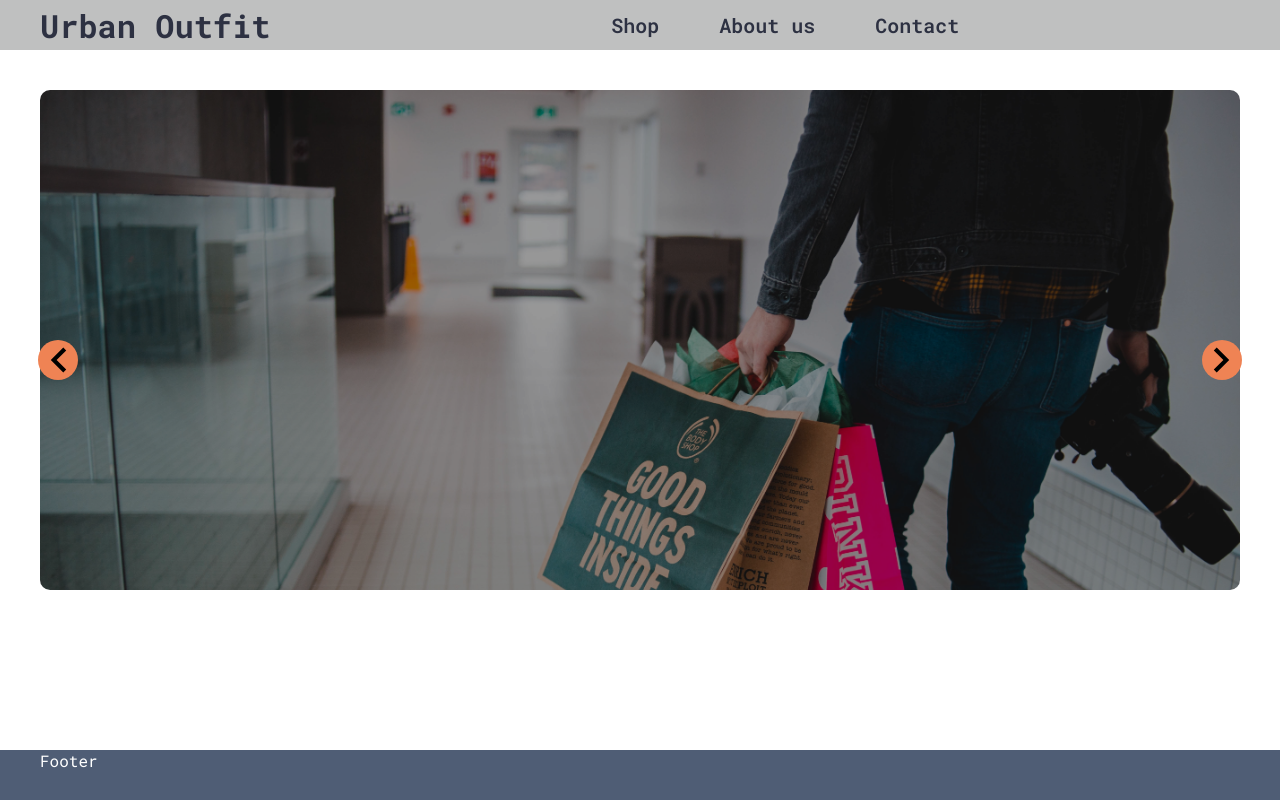
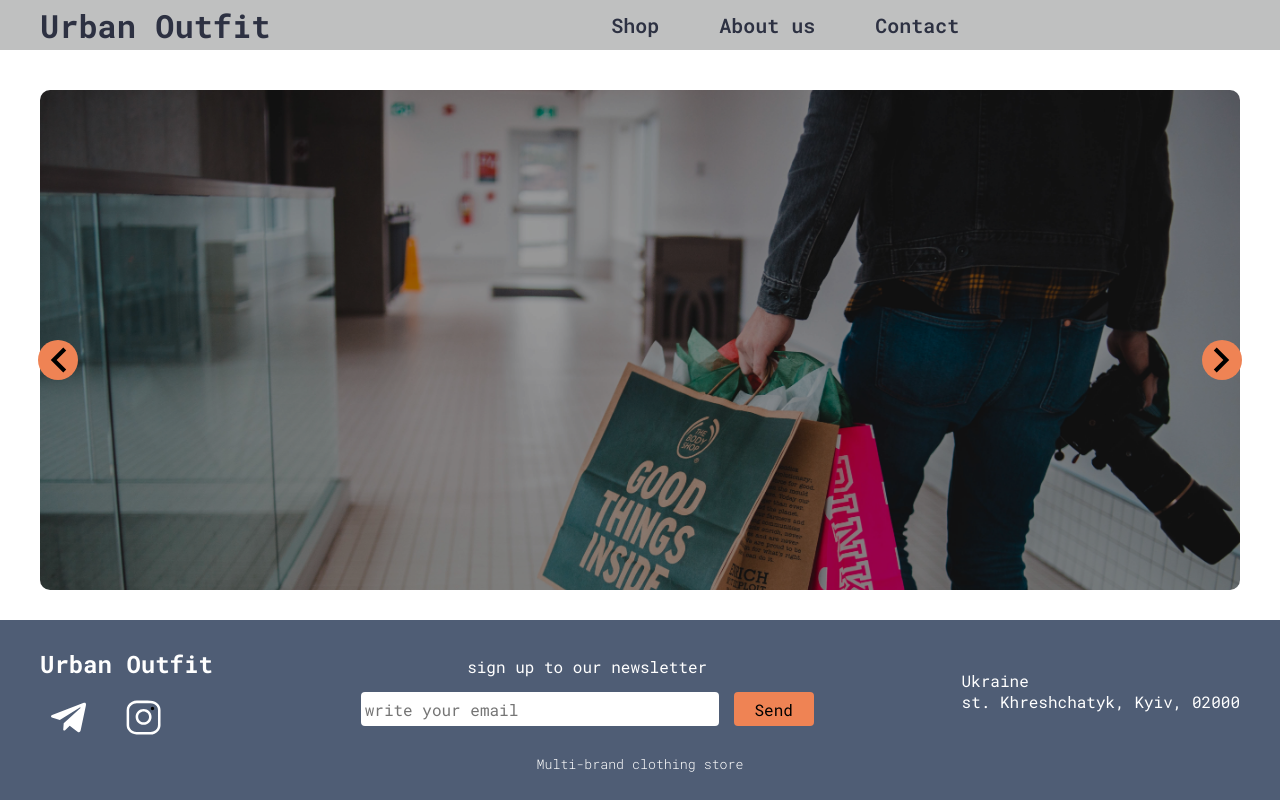
Before and after one commit to ruslansymonenko/Urban-Outfit-Shop, a React (Create React App) app in the folder client/: page / in a window 1280 px wide. Built offline with nearby package versions, Linux system fonts and the light colour scheme; no server answers.

Commit message:
made footer for the website

```diff
--- a/client/src/components/Footer.js
+++ b/client/src/components/Footer.js
@@ -1,10 +1,39 @@
+import socialInsta from '../assets/icons/instagram.svg';
+import socialTelgram from '../assets/icons/telegram.svg';
+
 const Footer = () => {
   return(
     <footer className="footer">
       <div className="container">
         <div className="footer-content">
-          Footer
+          <div className="footer-contact">
+            <h2 className="footer-contact__title">Urban Outfit</h2>
+            <ul className="footer-contact__social">
+              <li className="footer-contact__social-item">
+                <a href="https://www.google.com/">
+                  <img src={socialTelgram} alt="" />
+                </a>
+              </li>
+              <li className="footer-contact__social-item">
+                <a href="https://www.google.com/">
+                  <img src={socialInsta} alt="" />
+                </a>
+              </li>
+            </ul>
+          </div>
+          <div className="footer-newsletter">
+            <h4 className="footer-newsletter__title">sign up to our newsletter</h4>
+            <form className="footer-form" action="#">
+              <input className="footer-form__input" type="text" placeholder="write your email"/>
+              <button className="footer-form__btn">Send</button>
+            </form>
+          </div>
+          <div className="footer-adress">
+            <p>Ukraine</p>
+            <p>st. Khreshchatyk, Kyiv, 02000</p>
+          </div>
         </div>
+        <h5 className="footer-subtitle">Multi-brand clothing store</h5>
       </div>
     </footer>
   )
--- a/client/src/index.css
+++ b/client/src/index.css
@@ -172,6 +172,78 @@
   bottom: 0;
   left: 0;
   width: 100%;
-  height: 50px;
+  height: 180px;
   background-color: var(--md-gray);
+  display: flex;
+  align-items: center;
 }
+
+.footer-content{
+  display: flex;
+  align-items: center;
+  justify-content: space-between;
+}
+
+.footer-contact{
+  display: flex;
+  flex-direction: column;
+  justify-content: center;
+  align-items: center;
+}
+
+.footer-contact__title{
+  margin-bottom: 20px;
+}
+
+.footer-contact__social{
+  display: flex;
+}
+
+.footer-contact__social-item{
+  height: 35px;
+  width: 35px;
+  margin-right: 40px;
+}
+
+.footer-contact__social-item a {
+  cursor: pointer;
+}
+
+.footer-newsletter{
+  display: flex;
+  flex-direction: column;
+  align-items: center;
+}
+
+.footer-newsletter__title{
+  margin-bottom: 15px;
+  font-weight: 400;
+}
+
+.footer-form__input{
+  font-family: inherit;
+  padding: 4px;
+  height: 26px;
+  margin-right: 15px;
+  width: 350px;
+  border-radius: 4px;
+  border: none;
+}
+.footer-form__input:focus{
+  outline: none;
+}
+
+.footer-form__btn{
+  height: 34px;
+  width: 80px;
+  background-color: var(--orange);
+  border: none;
+  border-radius: 4px;
+  cursor: pointer;
+}
+
+.footer-subtitle{
+  text-align: center;
+  font-weight: 300;
+  margin-top: 20px;
+}
```
Also changed, not shown: client/src/assets/icons/instagram.svg (added), client/src/assets/icons/telegram.svg (added).
